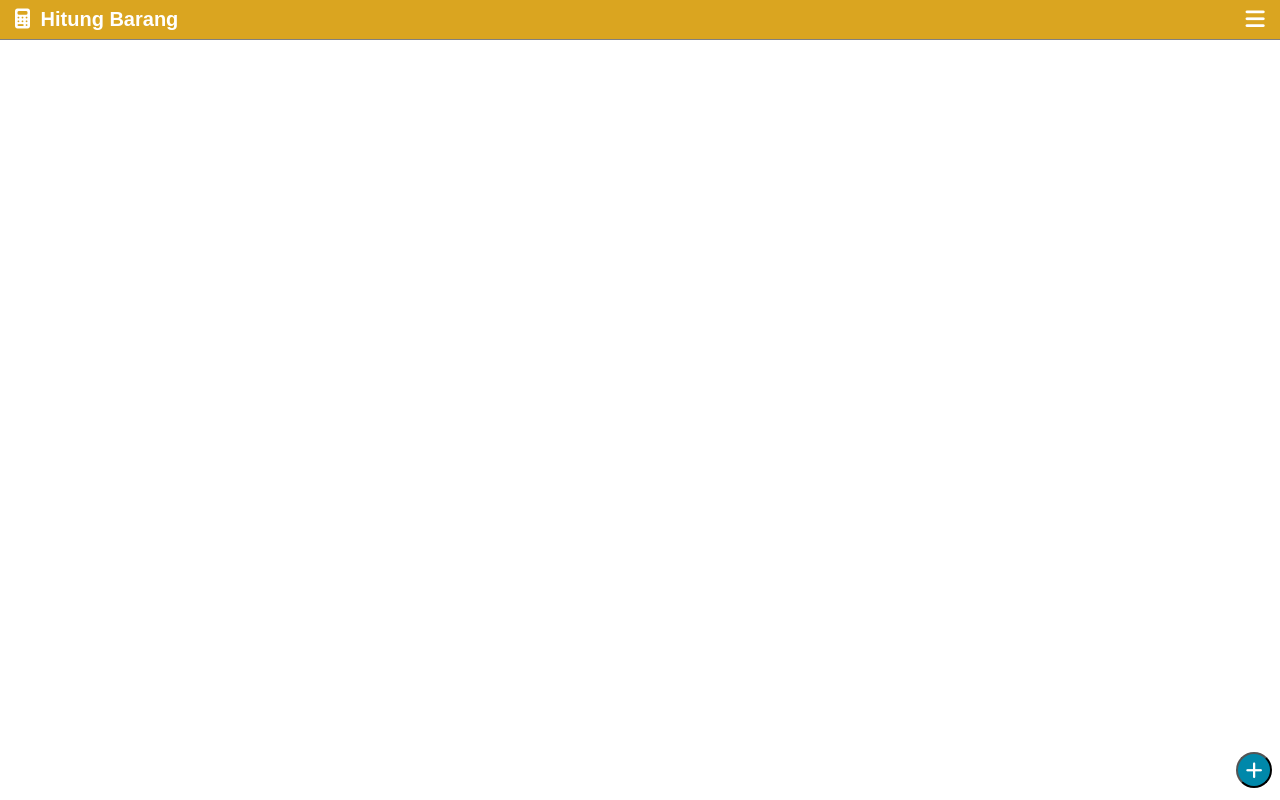
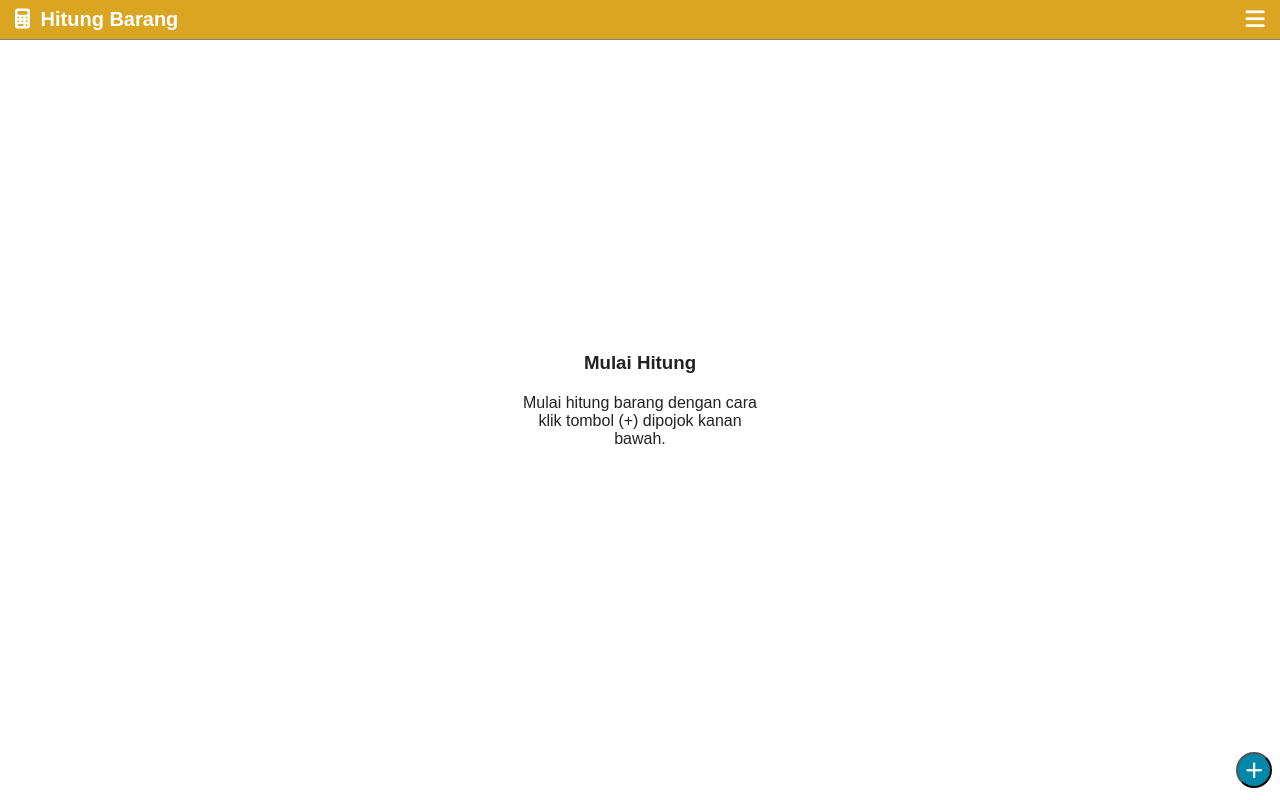
Before and after one commit to arnadi86/hitung-barang, a plain HTML site: page index.html in a window 1280 px wide. Drawn offline with Linux system fonts and the light colour scheme.

Commit message:
full update

```diff
--- a/index.html
+++ b/index.html
@@ -75,6 +75,11 @@
           Backup data
         </button>
       </div>
+    </div>
+
+    <div id="starting" class="starting">
+      <h3>Mulai hitung</h3>
+      <p>Mulai hitung barang dengan cara klik tombol (&plus;) dipojok kanan bawah.</p>
     </div>
 
     <div id="modalProduk" class="modal">
--- a/script.js
+++ b/script.js
@@ -95,6 +95,8 @@ async function ambilSemuaProduk() {
 
 }
 
+const tabelRincian = document.querySelector("#tabelRincian");
+const starting = document.querySelector("#starting");
 // tampilkan produk
 let produkTerbaruId = null;
 async function tampilkanProduk() {
@@ -254,8 +256,10 @@ async function tampilkanProduk() {
   const totalBeras = await hitungTotalBeras();
 
   if (totalBeras === 0) {
+    starting.classList.add("show");
     tabelRincian.classList.remove("show")
   } else {
+    starting.classList.remove("show")
     tabelRincian.classList.add("show");
   }
 
@@ -756,7 +760,7 @@ async function tampilkanRincian() {
     });
 
   // Rincian pengeluaran (ditampilkan sebelum total uang)
-  data.filter(item => item.jenis === "pengeluaran").forEach(item => {
+  /*data.filter(item => item.jenis === "pengeluaran").forEach(item => {
     html += `
       <tr>
         <td>${item.nama}</td>
@@ -771,7 +775,7 @@ async function tampilkanRincian() {
         </td>
       </tr>
     `;
-  });
+  });*/
 
   let textUntung = " kotor";
   if (totalPengeluaran > 0) {
@@ -1586,11 +1590,11 @@ document.addEventListener("focusout", (event) => {
 
 window.addEventListener("load", () => {
   setTimeout(() => {
-    document.querySelector("#tabelRincian")
-      .scrollIntoView({
-        behavior: "smooth",
-        block: "start"
-      });
+    //document.querySelector("#tabelRincian")
+    tabelRincian.scrollIntoView({
+      behavior: "smooth",
+      block: "start"
+    });
   }, 500);
 });
 
--- a/style.css
+++ b/style.css
@@ -507,3 +507,20 @@ body {
 .baris-produk-baru {
   animation: sorotProduk 3s ease-in-out;
 }
+
+.starting {
+  position: absolute;
+  top: 50%;
+  left: 50%;
+  transform: translate(-50%, -50%);
+  width: 250px;
+  text-align: center;
+  display: none;
+}
+.starting.show {
+  display: block;
+}
+.starting h3 {
+  margin-bottom: 20px;
+  text-transform: capitalize;
+}
```
